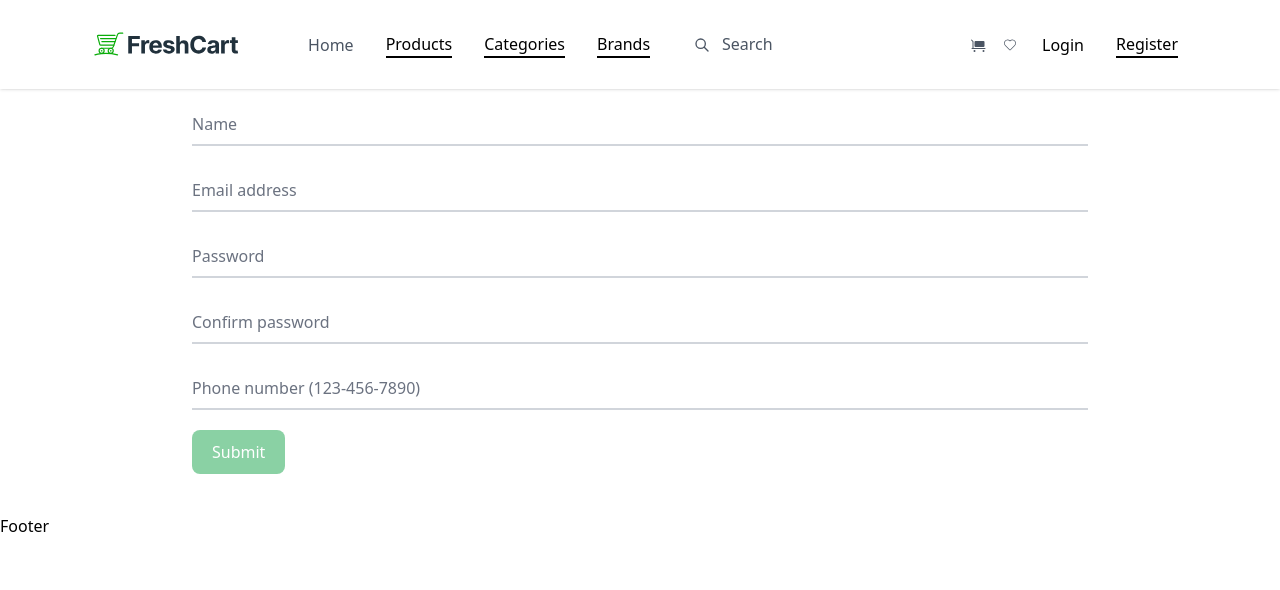
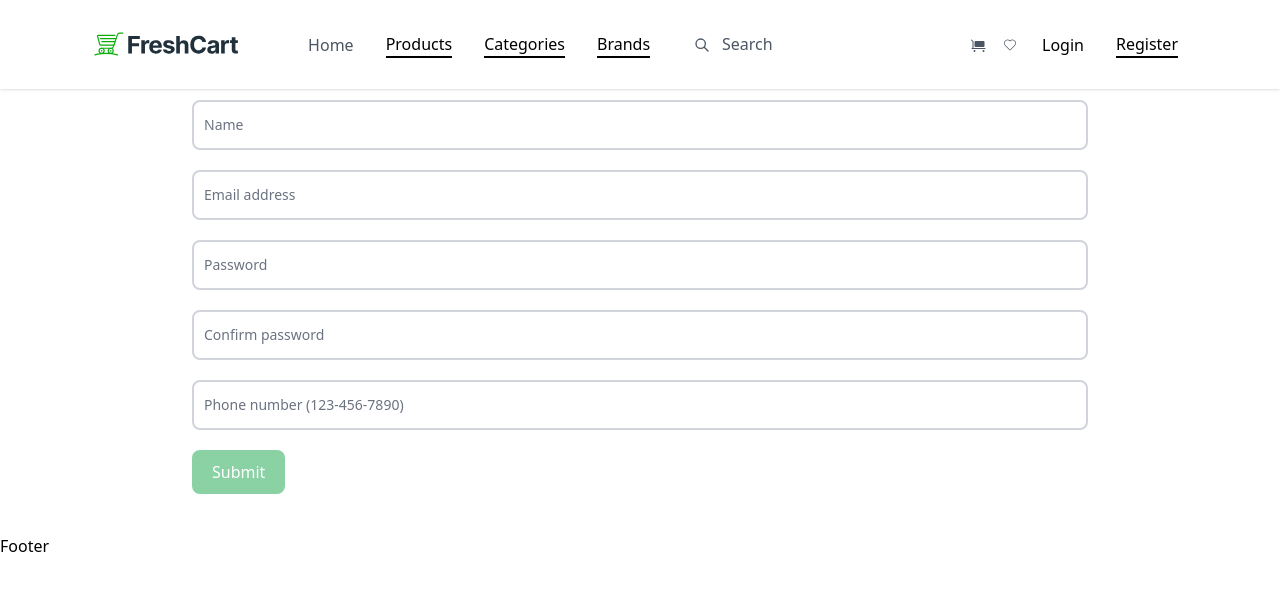
Before and after one commit to MMansyy/e-commerce, a React (Vite) app: page /register in a window 1280 px wide. Shown: the top 590 px of the page. Built offline with nearby package versions, Linux system fonts and the light colour scheme.

Commit message:
done auth

```diff
--- /dev/null
+++ b/src/Context/TokenContext.jsx
@@ -0,0 +1,13 @@
+import { createContext, useState } from "react";
+
+export const TokenContext = createContext(undefined)
+
+
+export function TokenProvider({ children }) {
+    const [token, setToken] = useState(localStorage.getItem('token') || null)
+    return (
+        <TokenContext.Provider value={{ token, setToken }}>
+            {children}
+        </TokenContext.Provider>
+    )
+}
--- /dev/null
+++ b/src/components/protectedRoutes/ProtectedRoutes.jsx
@@ -0,0 +1,13 @@
+import { useContext } from "react"
+import { Navigate } from "react-router-dom"
+import { TokenContext } from "../../Context/TokenContext"
+
+export default function ProtectedRoutes({ children }) {
+
+    const { token } = useContext(TokenContext)
+
+    if (token ) {
+        return children
+    }
+    return <Navigate to='/login' />
+}
--- a/src/pages/Login/Login.jsx
+++ b/src/pages/Login/Login.jsx
@@ -2,12 +2,29 @@ import img from '../../assets/freshcart-logo.svg'
 import * as Yup from 'yup';
 import { useFormik } from 'formik';
 import 'animate.css'
-import { Link } from 'react-router-dom';
+import { Link, useNavigate } from 'react-router-dom';
+import { useContext, useState } from 'react';
+import axios from 'axios';
+import Loader from '../../components/Loader/Loader';
+import { TokenContext } from '../../Context/TokenContext';
 export default function Login() {
 
+    const [isLoading, setisLoading] = useState(false)
+    const [errMsg, setErrMsg] = useState('')
+    const { setToken } = useContext(TokenContext)
+    const navigate = useNavigate()
 
-    const handleLogin = (values) => {
-        console.log(values)
+    async function handleLogin(values) {
+        setisLoading(true)
+        const data = axios.post('https://ecommerce.routemisr.com/api/v1/auth/signin', values)
+            .then((res) => {
+                localStorage.setItem('token', res.data.token)
+                setToken(res.data.token)
+                navigate('/')
+
+            })
+            .catch((err) => setErrMsg(err.response.data.message))
+            .finally(() => setisLoading(false))
     }
 
     const validationSchema = Yup.object({
@@ -27,7 +44,10 @@ export default function Login() {
 
 
     return (
+
         <div className='bg-gray-50  py-5'>
+
+            {isLoading && <Loader />}
             <div className="flex min-h-full flex-1 flex-col justify-center px-6 py-12 lg:px-8">
                 <div className="sm:mx-auto sm:w-full sm:max-w-sm animate__animated animate__backInDown">
                     <img
@@ -42,6 +62,7 @@ export default function Login() {
                 <div className="mt-10 sm:mx-auto sm:w-full sm:max-w-sm animate__animated animate__backInDown">
                     <form onSubmit={formik.handleSubmit} className="space-y-6">
                         <div>
+                            {errMsg && <p className='text-red-500 mb-2'>{errMsg}</p>}
                             <label htmlFor="email" className="block text-sm/6 font-medium text-gray-900">
                                 Email address
                             </label>
--- a/src/pages/Register/Register.jsx
+++ b/src/pages/Register/Register.jsx
@@ -1,25 +1,34 @@
 import 'animate.css';
+import axios from 'axios';
 import { useFormik } from 'formik';
 import { useState } from 'react';
+import { useNavigate } from 'react-router-dom';
 import * as Yup from 'yup';
+import Loader from '../../components/Loader/Loader';
 
 
 export default function Register() {
 
 
 
-  const [isClicked, setisClicked] = useState(false)
+  const [isLoading, setisLoading] = useState(false)
+  const [ErrMsg, setErrMsg] = useState(null)
+  const navigate = useNavigate()
   // const [isLoading, setisLoading] = useState(false)
 
-  function handleRegister(values) {
-    console.log(values)
+  async function handleRegister(values) {
+    setisLoading(true)
+    const data = axios.post('https://ecommerce.routemisr.com/api/v1/auth/signup', values)
+      .then((res) => navigate('/login'))
+      .catch((err) => setErrMsg(err.response.data.message))
+      .finally(() => setisLoading(false))
   }
 
   const validationSchema = Yup.object({
     name: Yup.string().required('Name is required'),
     email: Yup.string().email('Invalid email').required('Email is required'),
     password: Yup.string().required('Password is required'),
-    rePassword: Yup.string().oneOf([Yup.ref('password')], 'Passwords must match'),
+    rePassword: Yup.string().required('RePassword is required').oneOf([Yup.ref('password')], 'Passwords must match'),
     phone: Yup.string().matches(/^01[0125][0-9]{8}$/, 'Invalid phone number').required('Phone number is required')
   })
 
@@ -34,46 +43,44 @@ export default function Register() {
     validationSchema,
     onSubmit: handleRegister
   })
-  // console.log(formik.dirty , "mansy")
 
-  formik.isValid = formik.dirty && formik.isValid
-
+  // formik.isValid = formik.dirty && formik.isValid
 
   return (
     <div className='flex p-10 items-center justify-center'>
+      {isLoading && <Loader />}
       <div className='rounded-lg max-w-4xl mx-auto w-full'>
         <div>
           <h1 className="text-3xl mb-6 font-semibold dark:text-white">Register Now</h1>
         </div>
         <form onSubmit={formik.handleSubmit}>
+          {ErrMsg && <p className='text-red-500'>{ErrMsg}</p>}
           <div className="relative z-0 w-full mb-5 group ">
-            <input onChange={formik.handleChange} onBlur={formik.handleBlur} value={formik.values.name} type="text" name="name" id="name" className="block py-2.5 px-0 w-full text-base text-gray-900 bg-transparent border-0 border-b-2 border-gray-300 appearance-none dark:text-white dark:border-gray-600 dark:focus:border-green-500 focus:outline-none focus:ring-0 focus:border-green-600 peer" placeholder=" " required />
-            <label htmlFor="name" className="peer-focus:font-medium absolute text-base text-gray-500 dark:text-gray-400 duration-300 transform -translate-y-6 scale-75 top-3 -z-10 origin-[0] peer-focus:start-0 rtl:peer-focus:translate-x-1/4 rtl:peer-focus:left-auto peer-focus:text-green-600 peer-focus:dark:text-green-500 peer-placeholder-shown:scale-100 peer-placeholder-shown:translate-y-0 peer-focus:scale-75 peer-focus:-translate-y-6">Name</label>
+            <input onChange={formik.handleChange} onBlur={formik.handleBlur} value={formik.values.name} type="text" name="name" id="name" className="block px-2.5 pb-2.5 pt-4 w-full text-sm text-gray-900 bg-transparent rounded-lg border-2 border-gray-300 appearance-none dark:text-white dark:border-gray-600 dark:focus:border-green-500 focus:outline-none focus:ring-0 focus:border-green-600 peer" placeholder=" " required />
+            <label htmlFor="name" className="absolute text-sm text-gray-500 dark:text-gray-400 duration-300 transform -translate-y-4 scale-75 top-2 z-10 origin-[0] bg-white dark:bg-gray-900 px-2 peer-focus:px-2 peer-focus:text-green-600 peer-focus:dark:text-green-500 peer-placeholder-shown:scale-100 peer-placeholder-shown:-translate-y-1/2 peer-placeholder-shown:top-1/2 peer-focus:top-2 peer-focus:scale-75 peer-focus:-translate-y-4 rtl:peer-focus:translate-x-1/4 rtl:peer-focus:left-auto start-1">Name</label>
             {(formik.errors.name && formik.touched.name) ? <p className='text-red-500'>{formik.errors.name}</p> : null}
           </div>
           <div className="relative z-0 w-full mb-5 group ">
-            <input onChange={formik.handleChange} onBlur={formik.handleBlur} value={formik.values.email} type="email" name="email" id="email" className="block py-2.5 px-0 w-full text-base text-gray-900 bg-transparent border-0 border-b-2 border-gray-300 appearance-none dark:text-white dark:border-gray-600 dark:focus:border-green-500 focus:outline-none focus:ring-0 focus:border-green-600 peer" placeholder=" " required />
-            <label htmlFor="email" className="peer-focus:font-medium absolute text-base text-gray-500 dark:text-gray-400 duration-300 transform -translate-y-6 scale-75 top-3 -z-10 origin-[0] peer-focus:start-0 rtl:peer-focus:translate-x-1/4 rtl:peer-focus:left-auto peer-focus:text-green-600 peer-focus:dark:text-green-500 peer-placeholder-shown:scale-100 peer-placeholder-shown:translate-y-0 peer-focus:scale-75 peer-focus:-translate-y-6">Email address</label>
+            <input onChange={formik.handleChange} onBlur={formik.handleBlur} value={formik.values.email} type="email" name="email" id="email" className="block px-2.5 pb-2.5 pt-4 w-full text-sm text-gray-900 bg-transparent rounded-lg border-2 border-gray-300 appearance-none dark:text-white dark:border-gray-600 dark:focus:border-green-500 focus:outline-none focus:ring-0 focus:border-green-600 peer" placeholder=" " required />
+            <label htmlFor="email" className="absolute text-sm text-gray-500 dark:text-gray-400 duration-300 transform -translate-y-4 scale-75 top-2 z-10 origin-[0] bg-white dark:bg-gray-900 px-2 peer-focus:px-2 peer-focus:text-green-600 peer-focus:dark:text-green-500 peer-placeholder-shown:scale-100 peer-placeholder-shown:-translate-y-1/2 peer-placeholder-shown:top-1/2 peer-focus:top-2 peer-focus:scale-75 peer-focus:-translate-y-4 rtl:peer-focus:translate-x-1/4 rtl:peer-focus:left-auto start-1">Email address</label>
             {(formik.errors.email && formik.touched.email) ? <p className='text-red-500'>{formik.errors.email}</p> : null}
           </div>
           <div className="relative z-0 w-full mb-5 group  ">
-            <input onChange={formik.handleChange} onBlur={formik.handleBlur} value={formik.values.password} type="password" name="password" id="password" className="block py-2.5 px-0 w-full text-base text-gray-900 bg-transparent border-0 border-b-2 border-gray-300 appearance-none dark:text-white dark:border-gray-600 dark:focus:border-green-500 focus:outline-none focus:ring-0 focus:border-green-600 peer" placeholder=" " required />
-            <label htmlFor="password" className="peer-focus:font-medium absolute text-base text-gray-500 dark:text-gray-400 duration-300 transform -translate-y-6 scale-75 top-3 -z-10 origin-[0] peer-focus:start-0 rtl:peer-focus:translate-x-1/4 peer-focus:text-green-600 peer-focus:dark:text-green-500 peer-placeholder-shown:scale-100 peer-placeholder-shown:translate-y-0 peer-focus:scale-75 peer-focus:-translate-y-6">Password</label>
+            <input onChange={formik.handleChange} onBlur={formik.handleBlur} value={formik.values.password} type="password" name="password" id="password" className="block px-2.5 pb-2.5 pt-4 w-full text-sm text-gray-900 bg-transparent rounded-lg border-2 border-gray-300 appearance-none dark:text-white dark:border-gray-600 dark:focus:border-green-500 focus:outline-none focus:ring-0 focus:border-green-600 peer" placeholder=" " required />
+            <label htmlFor="password" className="absolute text-sm text-gray-500 dark:text-gray-400 duration-300 transform -translate-y-4 scale-75 top-2 z-10 origin-[0] bg-white dark:bg-gray-900 px-2 peer-focus:px-2 peer-focus:text-green-600 peer-focus:dark:text-green-500 peer-placeholder-shown:scale-100 peer-placeholder-shown:-translate-y-1/2 peer-placeholder-shown:top-1/2 peer-focus:top-2 peer-focus:scale-75 peer-focus:-translate-y-4 rtl:peer-focus:translate-x-1/4 rtl:peer-focus:left-auto start-1">Password</label>
             {(formik.errors.password && formik.touched.password) ? <p className='text-red-500'>{formik.errors.password}</p> : null}
           </div>
           <div className="relative z-0 w-full mb-5 group ">
-            <input onChange={formik.handleChange} onBlur={formik.handleBlur} value={formik.values.rePassword} type="password" name="rePassword" id="rePassword" className="block py-2.5 px-0 w-full text-base text-gray-900 bg-transparent border-0 border-b-2 border-gray-300 appearance-none dark:text-white dark:border-gray-600 dark:focus:border-green-500 focus:outline-none focus:ring-0 focus:border-green-600 peer" placeholder=" " required />
-            <label htmlFor="rePassword" className="peer-focus:font-medium absolute text-base text-gray-500 dark:text-gray-400 duration-300 transform -translate-y-6 scale-75 top-3 -z-10 origin-[0] peer-focus:start-0 rtl:peer-focus:translate-x-1/4 peer-focus:text-green-600 peer-focus:dark:text-green-500 peer-placeholder-shown:scale-100 peer-placeholder-shown:translate-y-0 peer-focus:scale-75 peer-focus:-translate-y-6">Confirm password</label>
+            <input onChange={formik.handleChange} onBlur={formik.handleBlur} value={formik.values.rePassword} type="password" name="rePassword" id="rePassword" className="block px-2.5 pb-2.5 pt-4 w-full text-sm text-gray-900 bg-transparent rounded-lg border-2 border-gray-300 appearance-none dark:text-white dark:border-gray-600 dark:focus:border-green-500 focus:outline-none focus:ring-0 focus:border-green-600 peer" placeholder=" " required />
+            <label htmlFor="rePassword" className="absolute text-sm text-gray-500 dark:text-gray-400 duration-300 transform -translate-y-4 scale-75 top-2 z-10 origin-[0] bg-white dark:bg-gray-900 px-2 peer-focus:px-2 peer-focus:text-green-600 peer-focus:dark:text-green-500 peer-placeholder-shown:scale-100 peer-placeholder-shown:-translate-y-1/2 peer-placeholder-shown:top-1/2 peer-focus:top-2 peer-focus:scale-75 peer-focus:-translate-y-4 rtl:peer-focus:translate-x-1/4 rtl:peer-focus:left-auto start-1">Confirm password</label>
             {(formik.errors.rePassword && formik.touched.rePassword) ? <p className='text-red-500'>{formik.errors.rePassword}</p> : null}
           </div>
           <div className="relative z-0 w-full mb-5 group ">
-            <input onChange={formik.handleChange} onBlur={formik.handleBlur} value={formik.values.phone} type="tel" name="phone" id="phone" className="block py-2.5 px-0 w-full text-base text-gray-900 bg-transparent border-0 border-b-2 border-gray-300 appearance-none dark:text-white dark:border-gray-600 dark:focus:border-green-500 focus:outline-none focus:ring-0 focus:border-green-600 peer" placeholder=" " required />
-            <label htmlFor="phone" className="peer-focus:font-medium absolute text-base text-gray-500 dark:text-gray-400 duration-300 transform -translate-y-6 scale-75 top-3 -z-10 origin-[0] peer-focus:start-0 rtl:peer-focus:translate-x-1/4 peer-focus:text-green-600 peer-focus:dark:text-green-500 peer-placeholder-shown:scale-100 peer-placeholder-shown:translate-y-0 peer-focus:scale-75 peer-focus:-translate-y-6">Phone number (123-456-7890)</label>
+            <input onChange={formik.handleChange} onBlur={formik.handleBlur} value={formik.values.phone} type="tel" name="phone" id="phone" className="block px-2.5 pb-2.5 pt-4 w-full text-sm text-gray-900 bg-transparent rounded-lg border-2 border-gray-300 appearance-none dark:text-white dark:border-gray-600 dark:focus:border-green-500 focus:outline-none focus:ring-0 focus:border-green-600 peer" placeholder=" " required />
+            <label htmlFor="phone" className="absolute text-sm text-gray-500 dark:text-gray-400 duration-300 transform -translate-y-4 scale-75 top-2 z-10 origin-[0] bg-white dark:bg-gray-900 px-2 peer-focus:px-2 peer-focus:text-green-600 peer-focus:dark:text-green-500 peer-placeholder-shown:scale-100 peer-placeholder-shown:-translate-y-1/2 peer-placeholder-shown:top-1/2 peer-focus:top-2 peer-focus:scale-75 peer-focus:-translate-y-4 rtl:peer-focus:translate-x-1/4 rtl:peer-focus:left-auto start-1">Phone number (123-456-7890)</label>
             {(formik.errors.phone && formik.touched.phone) ? <p className='text-red-500'>{formik.errors.phone}</p> : null}
           </div>
-          <button type="submit" disabled={formik.dirty} onClick={() => {
-            setisClicked(true)
-          }} className={`animate__animated animate__bounceInUp text-white bg-green-600 ${formik.isValid && "hover:bg-green-700"} transition-all duration-300 focus:ring-4 focus:outline-none focus:ring-green-300 font-medium rounded-lg text-base w-full sm:w-auto px-5 py-2.5 text-center dark:bg-green-600 dark:hover:bg-green-700 dark:focus:ring-green-800 ${!formik.isValid && "bg-opacity-50 cursor-not-allowed"} `}>Submit</button>
+          <button type="submit" disabled={!formik.isValid || !formik.dirty} className={`animate__animated animate__bounceInUp text-white bg-green-600 ${formik.isValid && "hover:bg-green-700"} transition-all duration-300 focus:ring-4 focus:outline-none focus:ring-green-300 font-medium rounded-lg text-base w-full sm:w-auto px-5 py-2.5 text-center dark:bg-green-600 dark:hover:bg-green-700 dark:focus:ring-green-800 ${(!formik.isValid || !formik.dirty) && "bg-opacity-50 cursor-not-allowed"} `}>Submit</button>
         </form >
       </div>
     </div>
```
